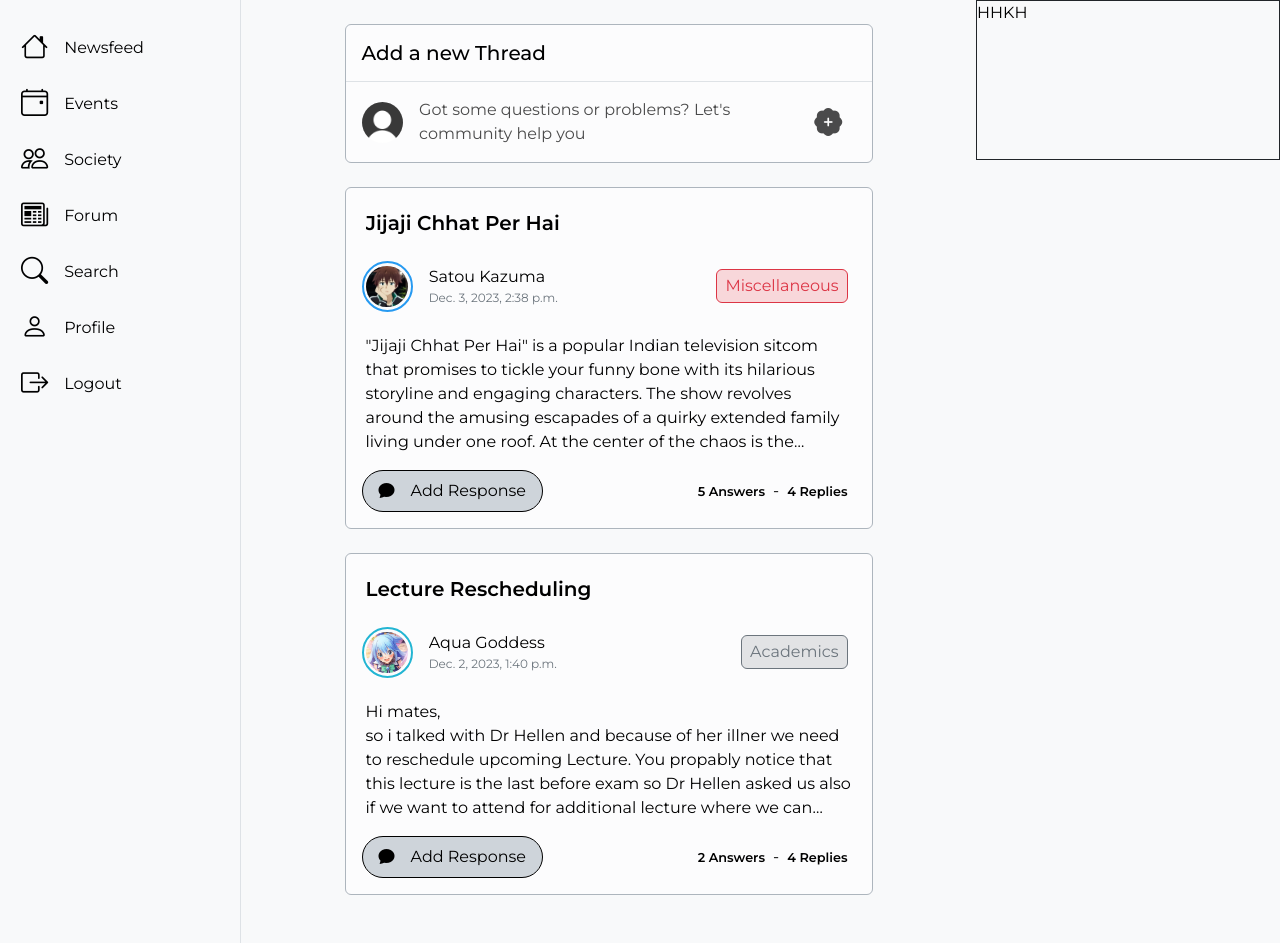
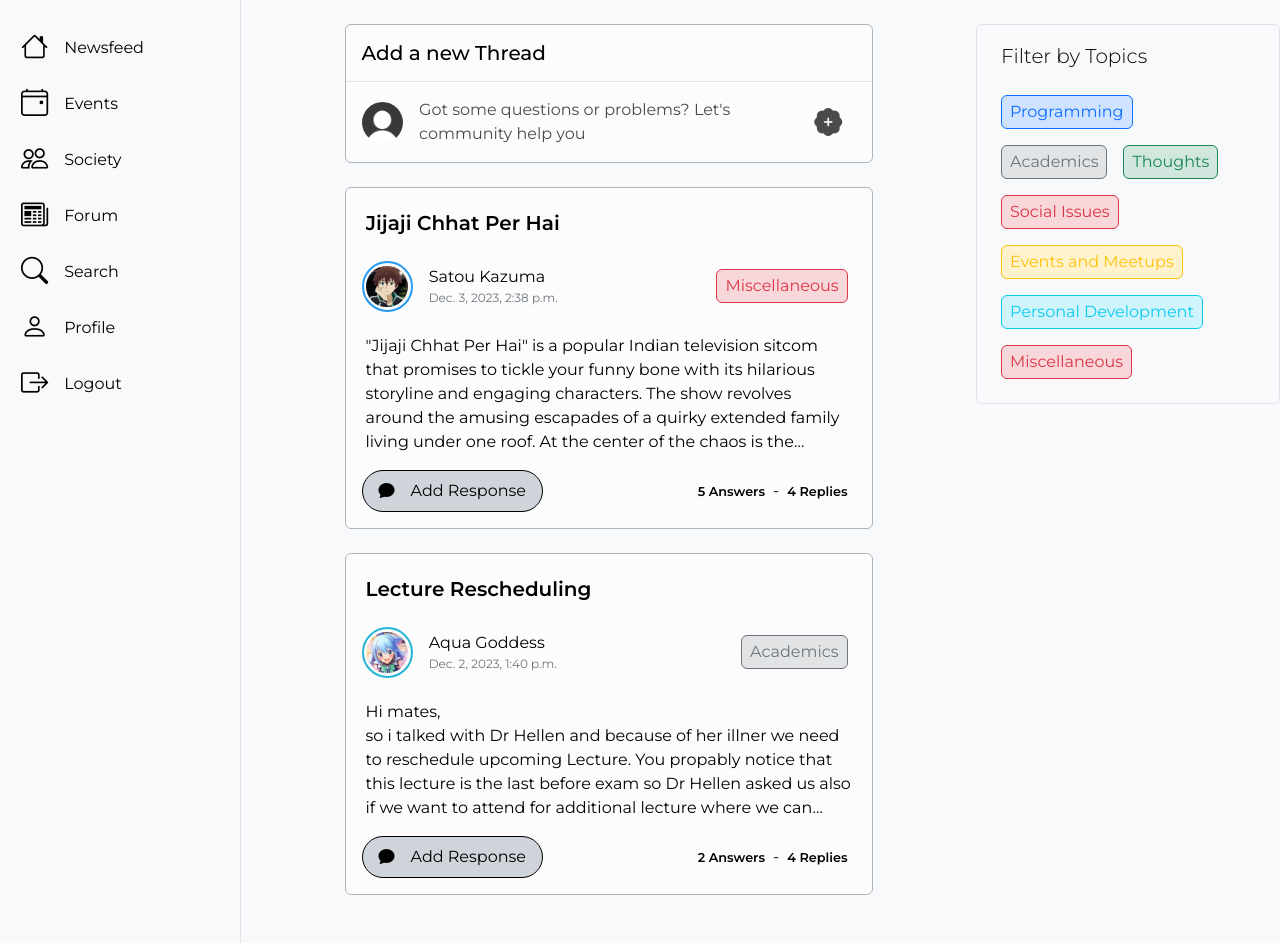
Before and after one commit to DineshDhanji/Blaze, a Django app: page /forum/ in a window 1280 px wide. Shown: the part 79-1022 px from the top of the page. Run offline with Django 4.2, Linux system fonts and the light colour scheme; a user stored in the database is signed in; data comes from the database, SQL or seed files in the repository; both versions use the stored data as it was after the commit.

Commit message:
Added lil notification setting

```diff
--- a/Blaze/BlazeApp/models.py
+++ b/Blaze/BlazeApp/models.py
@@ -430,11 +430,26 @@ class Answer(models.Model):
         return self.replies.count
 
 
+class Reply(models.Model):
+    aid = models.ForeignKey(Answer, on_delete=models.CASCADE, related_name="replies")
+    uid = models.ForeignKey(User, on_delete=models.CASCADE, related_name="replies")
+    content = models.CharField(
+        max_length=500,
+        help_text="Enter the content of your answer/reply (up to 500 characters).",
+    )
+    timestamp = models.DateTimeField(auto_now=True, null=False)
+
+    class Meta:
+        verbose_name = "Reply"
+        verbose_name_plural = "Replies"
+        ordering = ["timestamp"]
+
+
 class Notification(models.Model):
     Object_Choices = [
-        ("Post", "Post"),
-        ("Event", "Event"),
-        ("Forum", "Forum"),
+        ("post", "Post"),
+        ("event", "Event"),
+        ("forum", "Forum"),
     ]
     content = models.TextField(max_length=500, null=False, default="No Content")
     timestamp = models.DateTimeField(auto_now=True, null=False)
@@ -470,18 +485,3 @@ class Notification(models.Model):
                 f"Object with ID {self.object_id} does not exist in the {self.object_type} object type."
             )
         super().save(*args, **kwargs)
-
-
-class Reply(models.Model):
-    aid = models.ForeignKey(Answer, on_delete=models.CASCADE, related_name="replies")
-    uid = models.ForeignKey(User, on_delete=models.CASCADE, related_name="replies")
-    content = models.CharField(
-        max_length=500,
-        help_text="Enter the content of your answer/reply (up to 500 characters).",
-    )
-    timestamp = models.DateTimeField(auto_now=True, null=False)
-
-    class Meta:
-        verbose_name = "Reply"
-        verbose_name_plural = "Replies"
-        ordering = ["timestamp"]
--- a/Blaze/BlazeApp/static/BlazeApp/base.css
+++ b/Blaze/BlazeApp/static/BlazeApp/base.css
@@ -158,16 +158,6 @@ a {
     margin: 5px 0px;
 }
 
-.noti-read {
-    background-color: #E9ECEF;
-}
-
-.noti-not-read {
-    /* background-color: #F8F9FA; */
-}
-
-
-
 /* width */
 ::-webkit-scrollbar {
     width: 5px;
--- /dev/null
+++ b/Blaze/BlazeApp/static/BlazeApp/notification.js
@@ -0,0 +1,33 @@
+document.addEventListener("DOMContentLoaded", () => {
+    document.querySelectorAll(".notification-item").forEach((item) => {
+        item.addEventListener("click", (event) => {
+            read_noti(event.currentTarget);
+        });
+    });
+});
+
+
+function read_noti(element) {
+    const nid = element.dataset.nid
+    console.log(nid)
+    fetch(`/read/${nid}/`, {
+        method: 'GET',
+    })
+        .then(response => {
+            if (!response.ok) {
+                throw new Error(`HTTP error! Status: ${response.status}`);
+            }
+            return response.json();
+        })
+        .then(data => {
+            if (data.error === null) {
+
+            } else {
+                console.error(data.error);
+            }
+        })
+        .catch(error => {
+            // Handle the error here
+            console.error('Fetch error:', error);
+        });
+}
--- a/Blaze/BlazeApp/static/BlazeApp/view_thread.js
+++ b/Blaze/BlazeApp/static/BlazeApp/view_thread.js
@@ -101,7 +101,7 @@ function load_reply_in_container(element) {
                     footer.append(new_reply_item);
                 })
             } else {
-                console.error(data.error);
+                console.error(answer_instance.error);
             }
         })
         .catch(error => {
--- a/Blaze/BlazeApp/templates/BlazeApp/base.html
+++ b/Blaze/BlazeApp/templates/BlazeApp/base.html
@@ -18,6 +18,7 @@
     {% comment %}Personal{% endcomment %}
     <link href="{% static 'BlazeApp/base.css' %}" rel="stylesheet" />
     <script src="{% static 'BlazeApp/mandatory.js' %}"></script>
+    <script src="{% static 'BlazeApp/notification.js' %}"></script>
     {% block ExtraHeaders %}
 
     {% endblock %}
@@ -65,6 +66,7 @@
           <div class="d-flex align-items-center">
             <!-- Notification Offcanvas -->
             <button class="btn border bg-scheme mx-2 fs-5 position-relative noti-btn text-body-emphasis" type="button" data-bs-toggle="offcanvas" data-bs-target="#NotificationOffcanvas" aria-controls="offcanvasNotification"><div id="noti-indicator"></div><i class="bi bi-bell"></i></button>
+            {% comment %} <div class="" tabindex="-1" id="NotificationOffcanvas" aria-labelledby="NotificationOffcanvasLabel"> {% endcomment %}
             <div class="offcanvas offcanvas-end" tabindex="-1" id="NotificationOffcanvas" aria-labelledby="NotificationOffcanvasLabel">
               <div class="offcanvas-header">
                 <div class="offcanvas-title h4" id="offcanvasRightLabel">Notifications 🔔</div>
@@ -72,16 +74,30 @@
               </div>
               <div class="offcanvas-body">
                 <ul class="list-group list-group-flush text-body-emphasis">
-                  <li class="list-group-item bg-light-subtle notification-item rounded border noti-read">
+                  {% if request.user.notifications %}
+                    {% for notification in request.user.notifications.all %}
+                      {% if notification.is_read %}
+                        <li class="list-group-item bg-body-tertiary notification-item rounded border noti-read" data-nid="{{notification.pk}}">
+                      {% else %}
+                        <li class="list-group-item bg-body-secondary notification-item rounded border noti-read" data-nid="{{notification.pk}}">
+                      {% endif %}
+                      {% comment %} <a href="{% url 'BlazeApp:view_post' notification.object_id %}"> {% endcomment %}
+                        <div class="mt-1 text-body-emphasis">
+                          {{notification.content}}
+                        </div>
+                        <div class="mt-2 text-secondary"style="font-size: 0.7rem;">
+                          {{notification.timestamp}}
+                        </div>
+                      {% comment %} </a> {% endcomment %}
+                    </li>
+                    {% endfor %}
+                  {% else %}
+                  <li class="list-group-item bg-light-subtle notification-item rounded border noti-not-read">
                     <div>
-                      <span class="fw-semibold">Aqua</span> commented on your post.
+                      No Notification yet (。_。)
                     </div>
                   </li>
-                  <li class="list-group-item bg-light-subtle notification-item rounded border noti-not-read">
-                    <div>
-                      <span class="fw-semibold">Aqua</span> commented on your form question.
-                    </div>
-                  </li>
+                  {% endif %}
                 </ul>
               </div>
             </div>
@@ -220,7 +236,7 @@
             </div>
             <div class="modal-footer d-block">
               <div class="lead">Instructions</div>
-              <div class="">You can search name of students, faculty, and society.</div>
+              <div class="">You can search other user by their username, first name, last name and even email.</div>
             </div>
           </div>
         </div>
--- a/Blaze/BlazeApp/templates/BlazeApp/forum.html
+++ b/Blaze/BlazeApp/templates/BlazeApp/forum.html
@@ -46,15 +46,15 @@
             <!-- header -->
             <div class="d-flex mb-3" style="height: 4rem;">
               <div class="d-flex align-items-center col text-body-emphasis user-select-none">
-                <a href="#">
-                  <div class="d-flex justify-content-center align-items-center me-3 my-1" style="border: 2px solid black; border-radius: 50%; padding: 2px; border-color: {{ question.poster.ring_color }}!important; width:3.2rem; height:3.2rem">
+                <a href="{% url 'BlazeApp:profile' question.poster.pk %}" class="me-3 my-1">
+                  <div class="d-flex justify-content-center align-items-center" style="border: 2px solid black; border-radius: 50%; padding: 2px; border-color: {{ question.poster.ring_color }}!important; width:3.2rem; height:3.2rem">
                     <div class="post-d-profile-pic">
                       <img src="{{ question.poster.profile_picture.url }}" class="img-fluid" alt="poster profile picture" />
                     </div>
                   </div>
                 </a>
                 <div>
-                  <div class="text-truncate">{{ question.poster.first_name }} {{ question.poster.last_name }}</div>
+                  <a href="{% url 'BlazeApp:profile' question.poster.pk %}"><div class="text-body-emphasis text-truncate">{{ question.poster.first_name }} {{ question.poster.last_name }}</div></a>
                   <div class="post-d-timestamp text-secondary">{{ question.timestamp }}</div>
                 </div>
               </div>
@@ -108,5 +108,18 @@
       {% endif %}
     </div>
   </div>
-  <div class="minisidebar-d border border-dark col-3 d-none d-lg-block text-body-emphasis" style="height: 10rem;">HHKH</div>
+  <div class="minisidebar-d d-none d-lg-block text-body-emphasis" style="height: max-content;min-width: 10rem;">
+    <div class="mt-4 border bg-body-tertiary rounded p-3">
+      <div class="lead mx-2 mb-3">Filter by Topics</div>
+      <div class="d-flex flex-wrap">
+        <a href="#" class="m-2"><div class="border border-primary bg-primary-subtle text-primary px-2 py-1 rounded-2" style="width: max-content;">Programming</div></a>
+        <div class="border border-secondary bg-secondary-subtle text-secondary m-2 px-2 py-1 rounded-2" style="width: max-content;">Academics</div>
+        <div class="border border-success bg-success-subtle text-success m-2 px-2 py-1 rounded-2" style="width: max-content;">Thoughts</div>
+        <div class="border border-danger bg-danger-subtle text-danger m-2 px-2 py-1 rounded-2" style="width: max-content;">Social Issues</div>
+        <div class="border border-warning bg-warning-subtle text-warning m-2 px-2 py-1 rounded-2" style="width: max-content;">Events and Meetups</div>
+        <div class="border border-info bg-info-subtle text-info m-2 px-2 py-1 rounded-2" style="width: max-content;">Personal Development</div>
+        <div class="border border-danger bg-danger-subtle text-danger m-2 px-2 py-1 rounded-2" style="width: max-content;">Miscellaneous</div>
+      </div>
+    </div>
+  </div>
 {% endblock %}
--- a/Blaze/BlazeApp/urls.py
+++ b/Blaze/BlazeApp/urls.py
@@ -112,7 +112,7 @@ urlpatterns = [
         login_required(api_views.check_follow_or_unfollow),
         name="check_follow_or_unfollow",
     ),
-    # API related to reply
+    # API related to Reply
     path(
         "get_reply/<int:rid>/",
         login_required(api_views.get_reply),
@@ -128,11 +128,17 @@ urlpatterns = [
         login_required(api_views.create_reply),
         name="create_reply",
     ),
-    # API related to answer
+    # API related to Answer
     path(
         "get_answer/<int:aid>/",
         login_required(api_views.get_answer),
         name="get_answer",
+    ),
+    # API related to Notification
+    path(
+        "read/<int:nid>/",
+        login_required(api_views.noti_read),
+        name="noti_read",
     ),
     # Forum
     path(
```
Also changed, not shown: Blaze/BlazeApp/api_views.py (+37 -3 lines), Blaze/BlazeApp/templates/BlazeApp/post.html (+7 -6 lines), Blaze/db.sqlite3.
